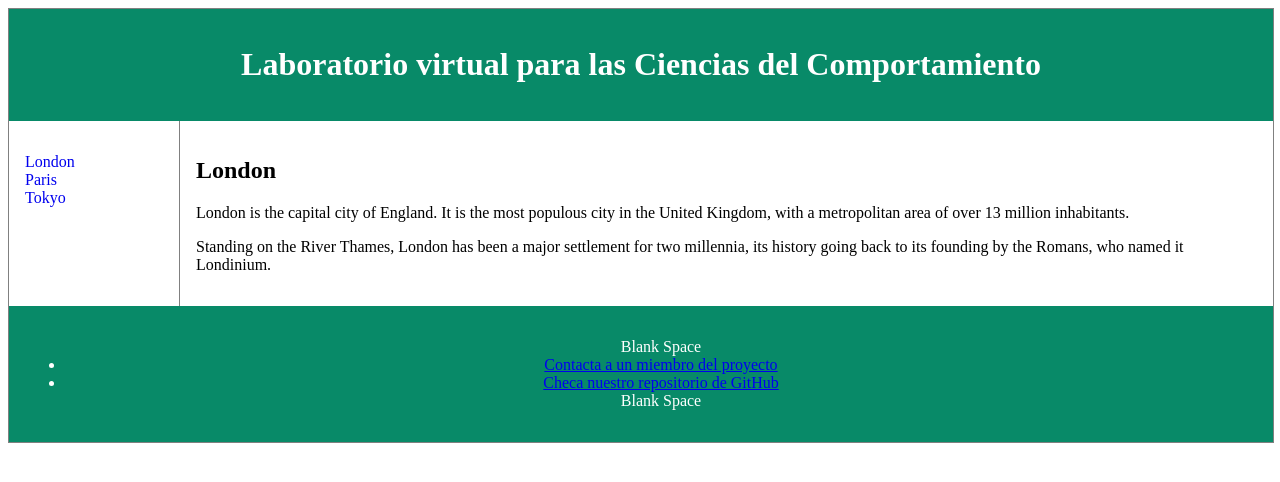
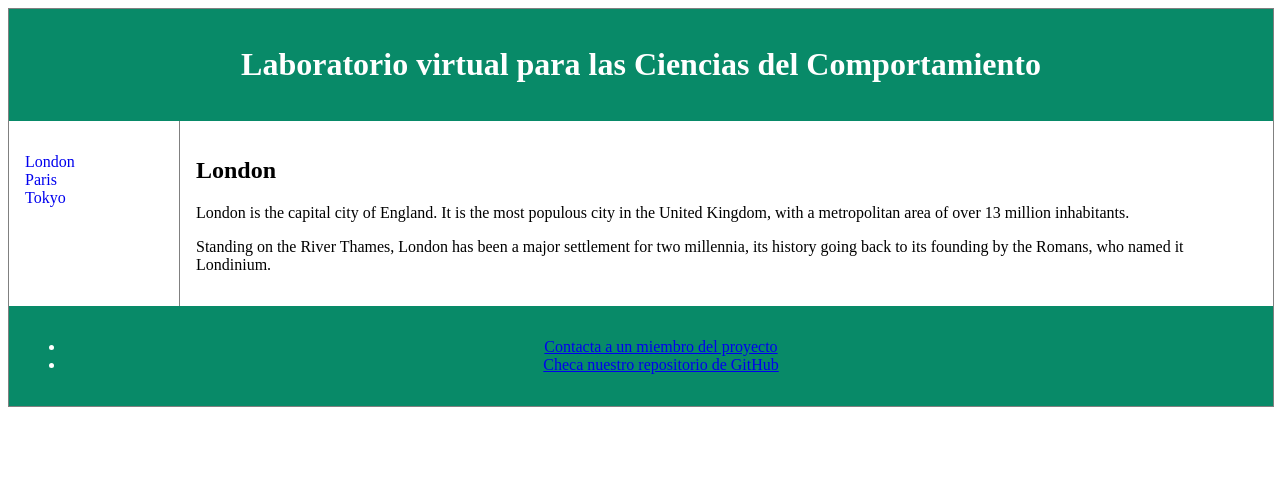
Before and after one commit to BouzasLab25/bouzaslab25.github.io, a Jekyll site: the page built from aboutPAPIME/index.html, in a window 1280 px wide. Shown: the top 482 px of the page. Built offline with Jekyll 4.4.1, drawn with Linux system fonts in a browser that asks for light colours.

Commit message:
Update papime.html

```diff
--- a/_layouts/papime.html
+++ b/_layouts/papime.html
@@ -62,14 +62,10 @@ article {
 </article>
 
 <footer>
-    <center>
-	    <ul>
-		<font color="white"> Blank Space </font>
-	    <li><a href="mailto:adrifelcha@gmail.com">Contacta a un miembro del proyecto</a></li>
+	<ul>
+		<li><a href="mailto:adrifelcha@gmail.com">Contacta a un miembro del proyecto</a></li>
 		<li><a href="https://github.com/BouzasLab25/PAPIME2016">Checa nuestro repositorio de GitHub</a></li>
-		<font color="white"> Blank Space </font>
-		</ul>
-	</center>
+	</ul>
 </footer>
 
 </div>
```
